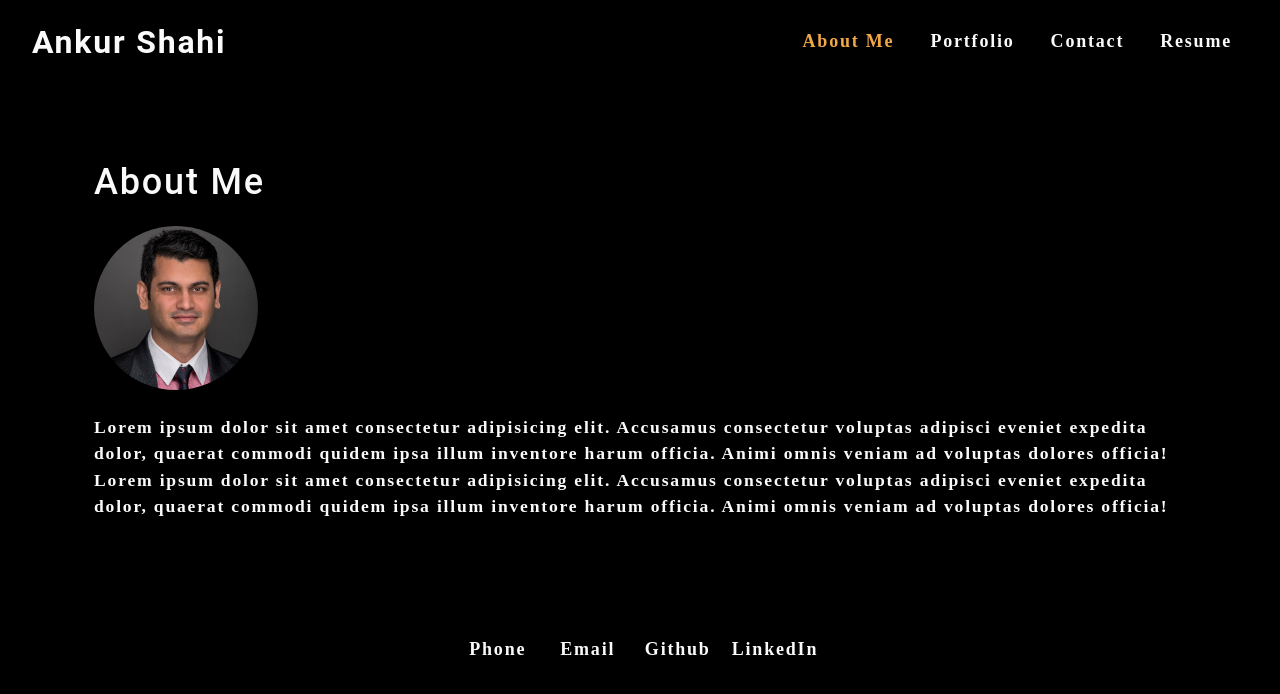
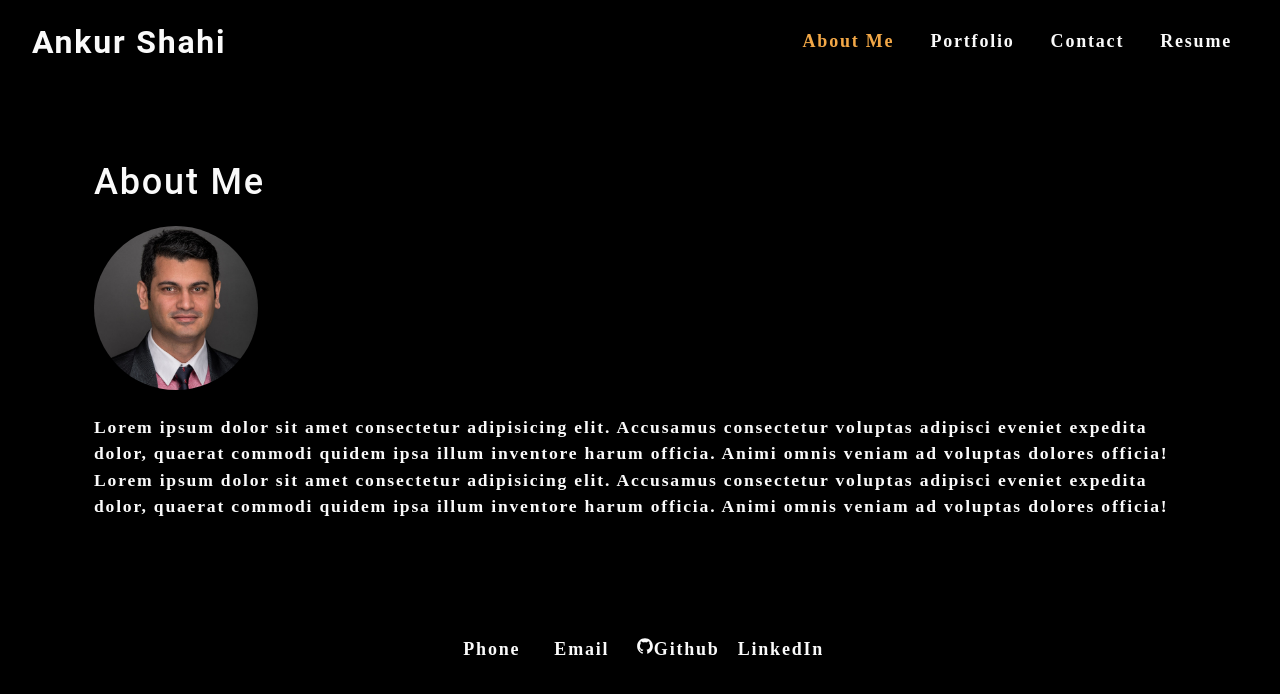
Before and after one commit to ankurshahi80/react-portfolio, a React (Create React App) app: page / in a window 1280 px wide. Shown: the top 694 px of the page. Built offline with nearby package versions, Linux system fonts and the light colour scheme.

Commit message:
react-icons added

```diff
--- a/package.json
+++ b/package.json
@@ -12,6 +12,7 @@
     "@testing-library/user-event": "^12.8.3",
     "react": "^17.0.2",
     "react-dom": "^17.0.2",
+    "react-icons": "^4.2.0",
     "react-scripts": "4.0.3",
     "web-vitals": "^1.1.2"
   },
--- a/src/components/Footer/index.js
+++ b/src/components/Footer/index.js
@@ -1,11 +1,12 @@
 import React from 'react';
+import { AiFillGithub } from 'react-icons/ai';
 
 function Footer() {
     return (
       <div className="contact-icons">
           <a href="tel:647-388-2109"><span>Phone</span></a>
           <a href="mailto:shahiankur80@gmail.com"><span>Email</span></a>
-          <a href="https://github.com/ankurshahi80" target="_blank" rel="noreferrer"><span>Github</span></a>
+          <a href="https://github.com/ankurshahi80" target="_blank" rel="noreferrer"><span><AiFillGithub/>Github</span></a>
           <a href="https://www.linkedin.com/in/ankur-shahi/" target="_blank" rel="noreferrer"><span>LinkedIn</span></a>
         </div>
     )
```
Also changed, not shown: 1 other file (tests, documents, lock files or other folders).
